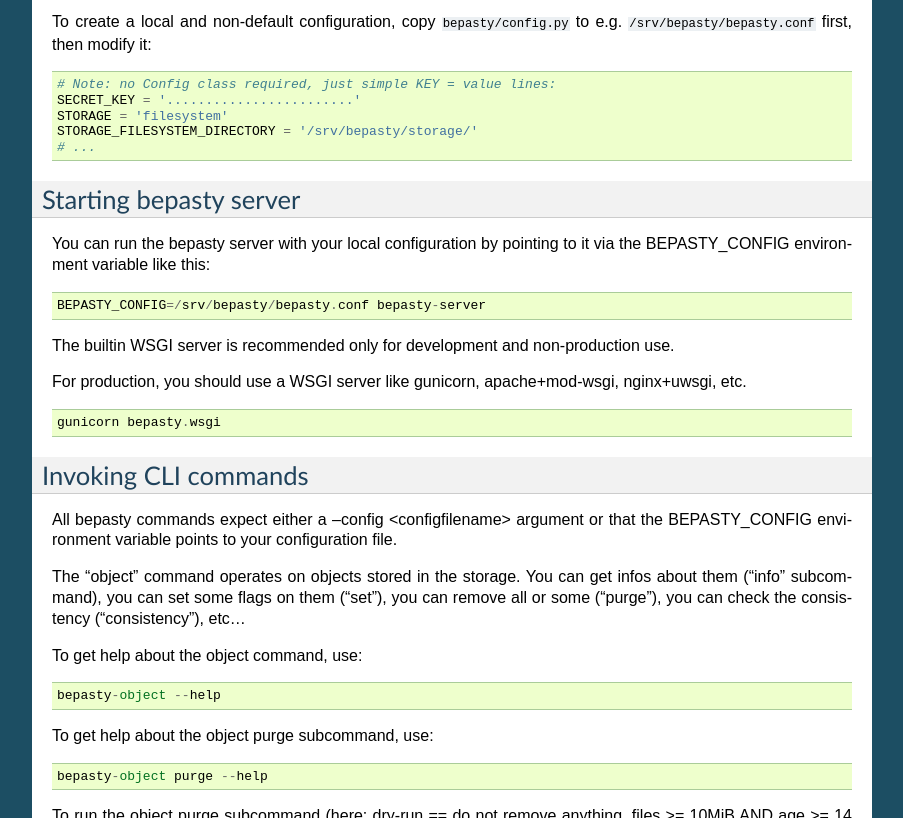
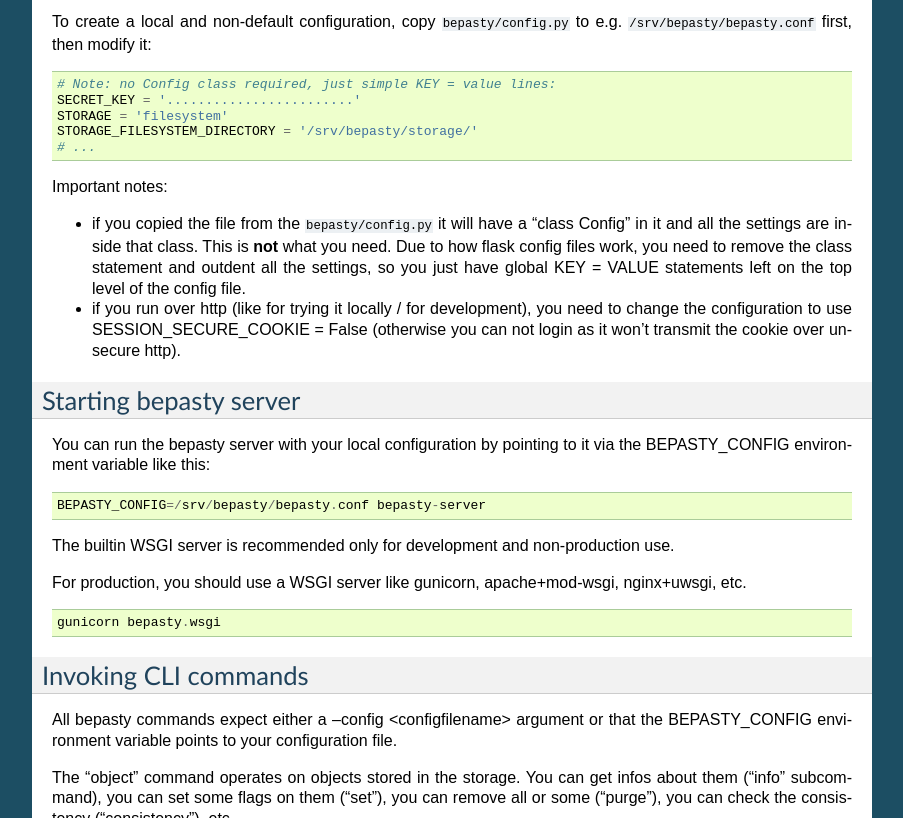
Before and after one commit to bepasty/bepasty-server, a Sphinx documentation site: the page built from docs/source/quickstart.rst, in a window 1280 px wide and 900 px high, scrolled down 525 px, cut to the strip 82-900 px from the top of the window. Shown: the whole strip, without its empty margins (198-1101 px from the left). Built offline with Sphinx 7.4.7, drawn with Linux system fonts in a browser that asks for light colours; pages that are not in the unit, such as notebooks, are missing from menus.

Commit message:
make docs more clear about configuration (config file format / secure cookie)

```diff
--- a/docs/source/quickstart.rst
+++ b/docs/source/quickstart.rst
@@ -39,6 +39,19 @@
     STORAGE = 'filesystem'
     STORAGE_FILESYSTEM_DIRECTORY = '/srv/bepasty/storage/'
     # ...
+
+
+Important notes:
+
+* if you copied the file from the ``bepasty/config.py`` it will have
+  a "class Config" in it and all the settings are inside that class. This is
+  **not** what you need. Due to how flask config files work, you need to
+  remove the class statement and outdent all the settings, so you just have
+  global KEY = VALUE statements left on the top level of the config file.
+* if you run over http (like for trying it locally / for development), you
+  need to change the configuration to use SESSION_SECURE_COOKIE = False
+  (otherwise you can not login as it won't transmit the cookie over unsecure
+  http).
 
 
 Starting bepasty server
```
